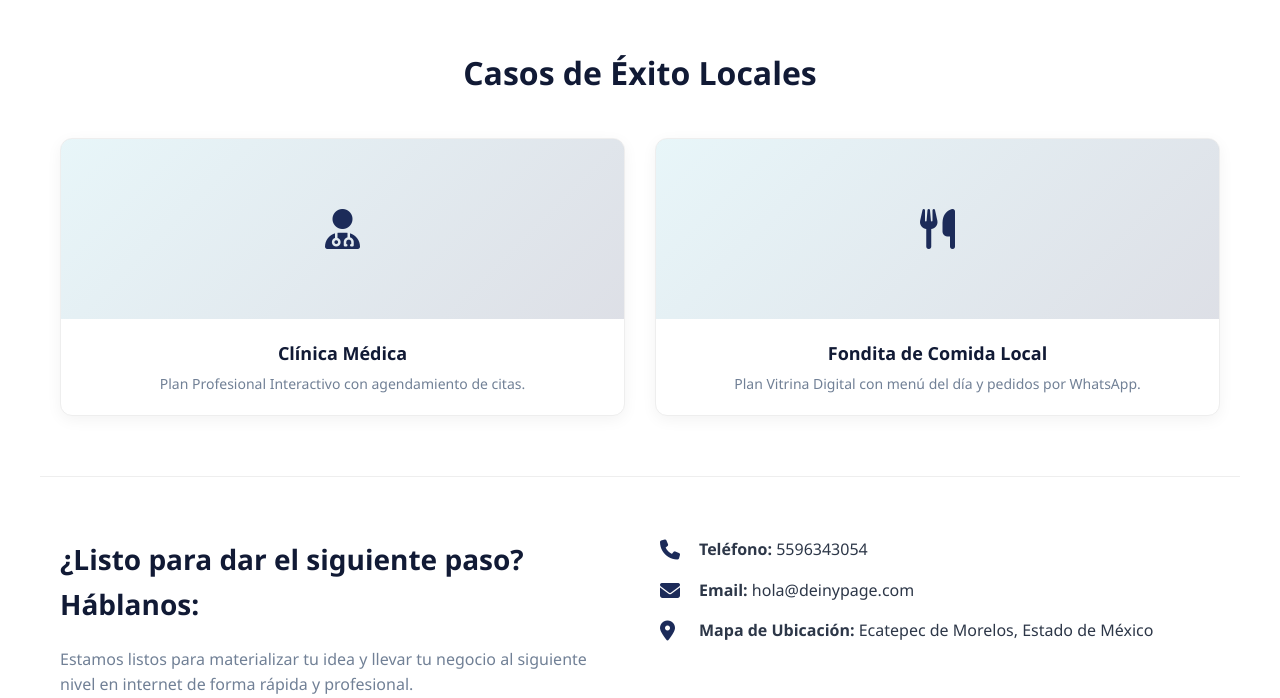
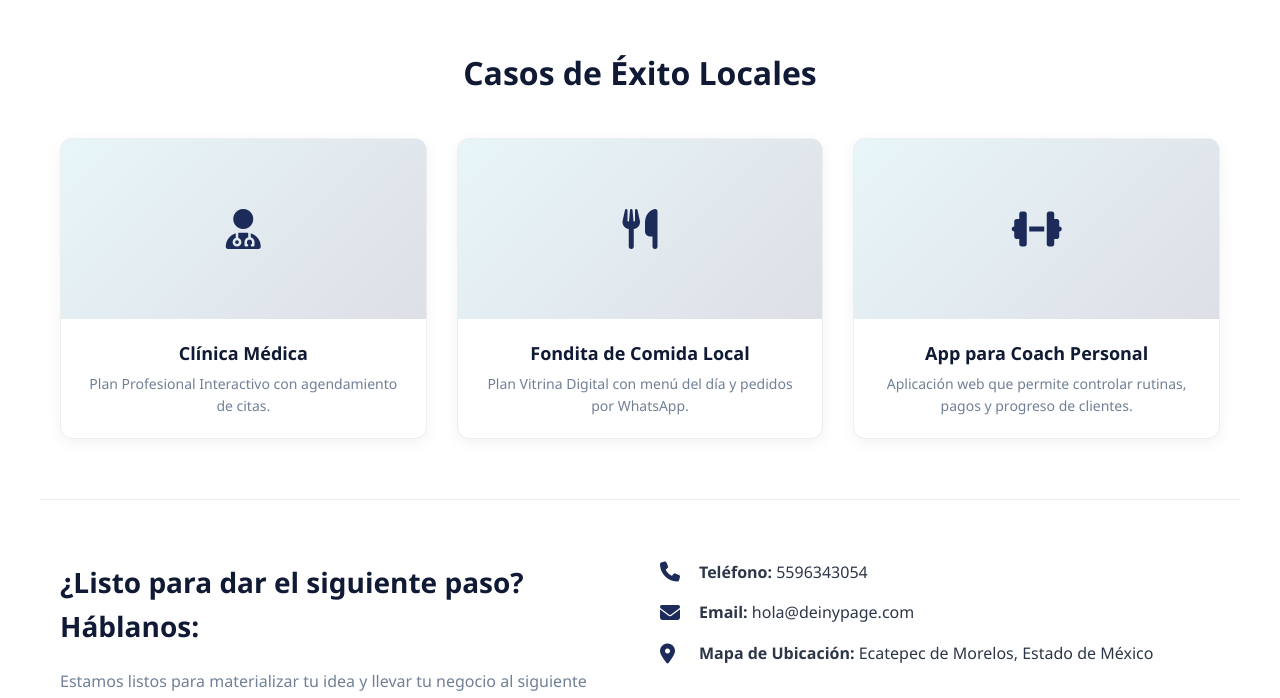
Before and after one commit to SonLiz1509/deinypage, a website: page public/index.html in a window 1280 px wide. Shown: the part 1900-2598 px from the top of the page. Drawn offline with Linux system fonts and the light colour scheme.

Commit message:
App coach

```diff
--- a/public/index.html
+++ b/public/index.html
@@ -620,6 +620,16 @@
                 </div>
             </div>
 
+            <div class="portfolio-item">
+                <div class="portfolio-img-placeholder">
+                    <i class="fa-solid fa-dumbbell"></i>
+                </div>
+                <div class="portfolio-info">
+                    <h4>App para Coach Personal</h4>
+                    <p>Aplicación web que permite controlar rutinas, pagos y progreso de clientes.</p>
+                </div>
+            </div>
+
         </div>
     </section>
 
```
